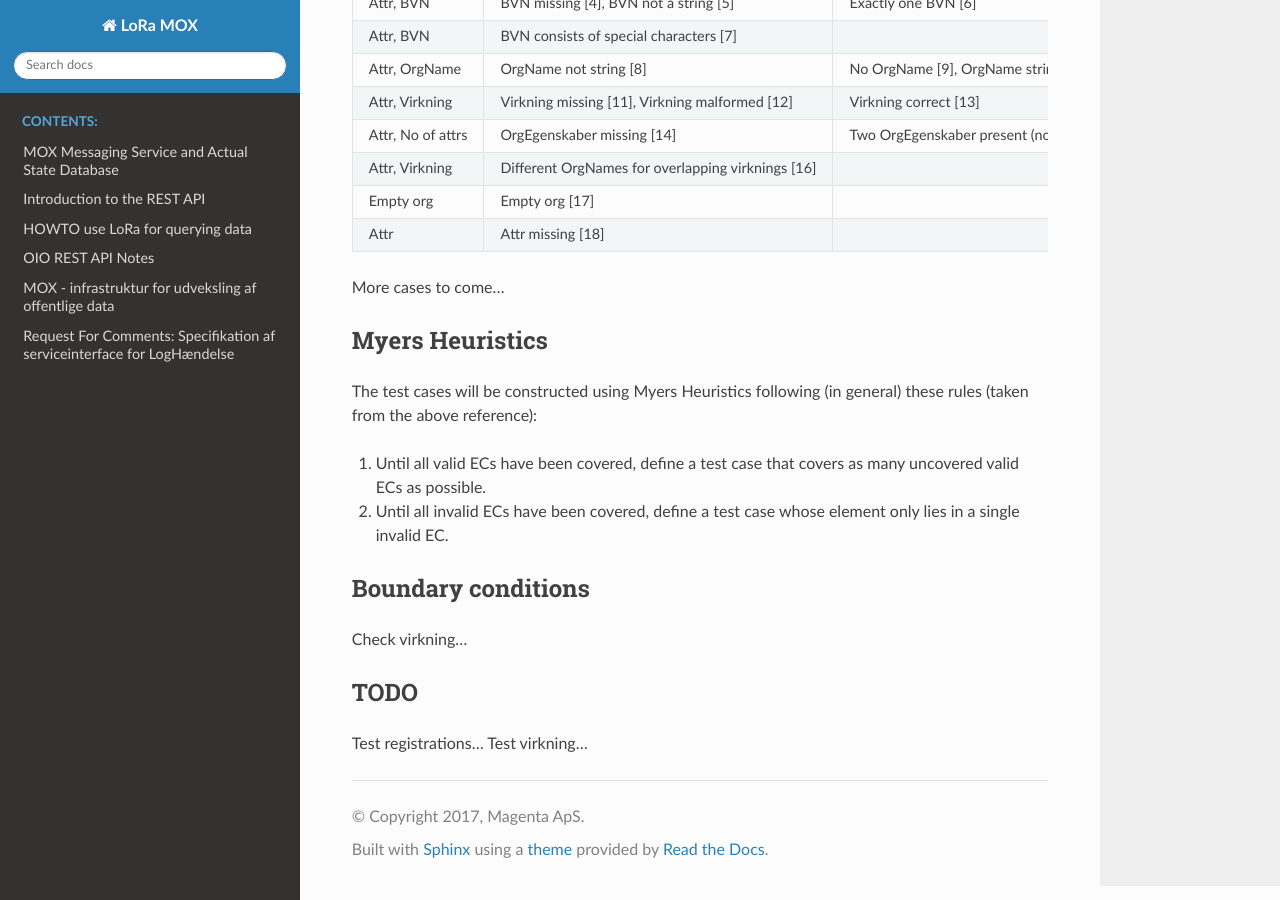
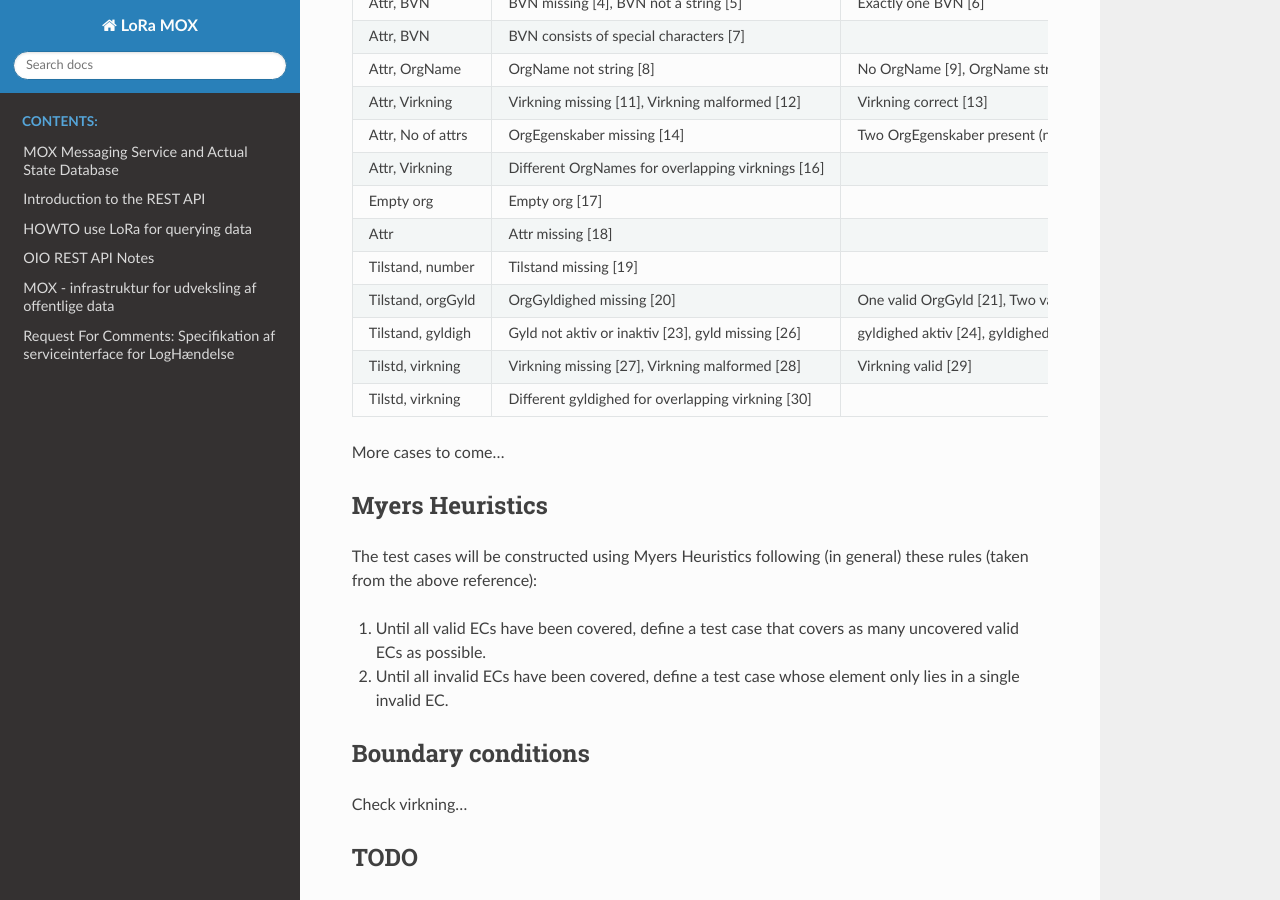
Before and after one commit to magenta-aps/mox, a Sphinx documentation site: the page built from doc/Systematic_testing.rst, in a window 1280 px wide and 900 px high, scrolled down 511 px. Built offline with Sphinx 7.4.7 and the Read the Docs theme 2.0.0, drawn with Linux system fonts in a browser that asks for light colours.

Commit message:
Began testing 'Tilstande' when creating organisations (ECs covered: [21][22][24][25][29]

```diff
--- a/doc/Systematic_testing.rst
+++ b/doc/Systematic_testing.rst
@@ -16,9 +16,9 @@ OrganisationOpret
 
 Equivalence class partitioning:
 
-=================  =================================================  =============================================
+=================  =================================================  =================================================
 Condition          Invalid ECs                                        Valid ECs
-=================  =================================================  =============================================
+=================  =================================================  =================================================
 Note               Note not a string [1]                              Zero notes [2], One note [3]
 Attr, BVN          BVN missing [4], BVN not a string [5]              Exactly one BVN [6]
 Attr, BVN          BVN consists of special characters [7]
@@ -28,7 +28,12 @@ Attr, No of attrs  OrgEgenskaber missing [14]                         Two OrgEge
 Attr, Virkning     Different OrgNames for overlapping virknings [16]
 Empty org          Empty org [17]
 Attr               Attr missing [18]
-=================  =================================================  =============================================
+Tilstand, number   Tilstand missing [19]
+Tilstand, orgGyld  OrgGyldighed missing [20]                          One valid OrgGyld [21], Two valid OrgGyld [22]
+Tilstand, gyldigh  Gyld not aktiv or inaktiv [23], gyld missing [26]  gyldighed aktiv [24], gyldighed inaktiv [25]
+Tilstd, virkning   Virkning missing [27], Virkning malformed [28]     Virkning valid [29]
+Tilstd, virkning   Different gyldighed for overlapping virkning [30]
+=================  =================================================  =================================================
 
 More cases to come...
 
```
Also changed, not shown: 1 other file.
